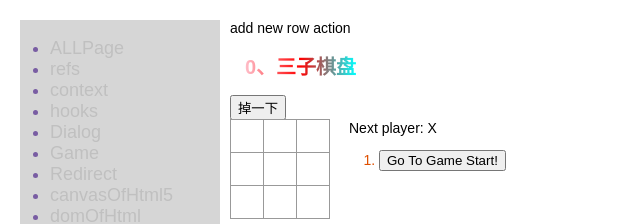
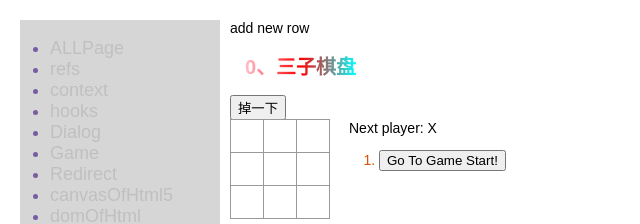
Before and after one commit to tanqq1/react-app, a React app: page /#/ALL in a window 1280 px wide. Shown: the top 224 px of the page, without its empty margins (0-640 px from the left). Built offline with nearby package versions, Linux system fonts and the light colour scheme.

Commit message:
Update App.js

```diff
--- a/src/App.js
+++ b/src/App.js
@@ -70,7 +70,7 @@ import Game from './pages/game/index';
     render() {
         return (
             <div>
-                <div> add new row action</div>
+                <div> add new row</div>
                 <div className="title-div">
                     <span className="gradient-h1">0、三子棋盘</span>
                 </div>
```
